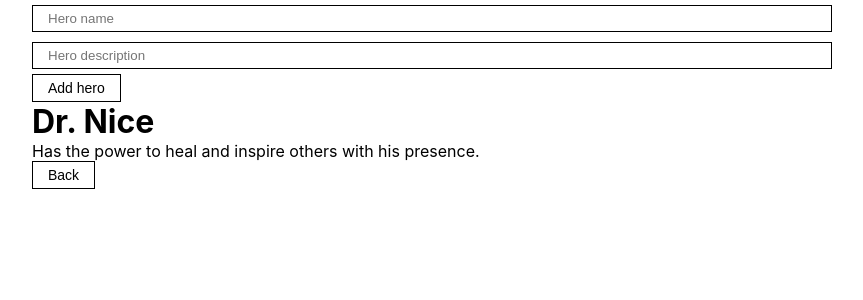
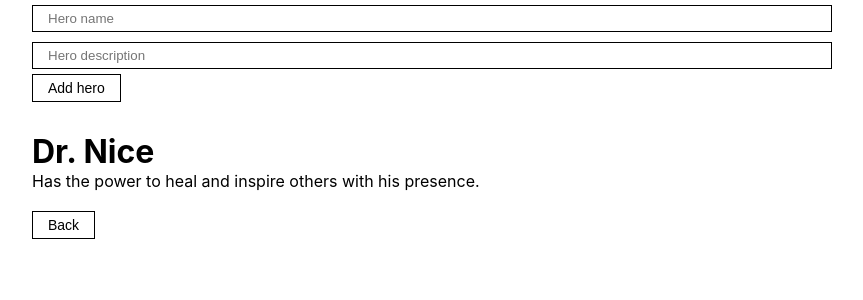
Before and after one commit to YaroslavOkrema/hero-list, a React (Create React App) app: page /hero/1 in a window 1280 px wide. Shown: the top 300 px of the page, without its empty margins (208-1071 px from the left). Built offline with nearby package versions, Linux system fonts and the light colour scheme; the HTML template or start-up script is replaced by a standard one.

Commit message:
feat: add styles

```diff
--- a/src/App.css
+++ b/src/App.css
@@ -26,6 +26,13 @@
   font-size: 14px;
   background: transparent;
   border: 1px solid black;
+  cursor: pointer;
+  transition: .2s;
+}
+
+.hero__btn:hover {
+  color: white;
+  background: black;
 }
 
 .hero__empty {
--- /dev/null
+++ b/src/components/HeroInfo/HeroInfo.css
@@ -0,0 +1,7 @@
+.hero__info {
+    margin-top: 30px;
+}
+
+.hero__description {
+    margin-bottom: 20px;
+}
--- a/src/components/HeroInfo/HeroInfo.tsx
+++ b/src/components/HeroInfo/HeroInfo.tsx
@@ -1,15 +1,16 @@
 import React from 'react';
 import {HeroInfoProps} from "../../interfaces";
 import {useHeroInfo} from "./useHeroInfo";
+import './HeroInfo.css';
 
 
 const HeroInfo: React.FC<HeroInfoProps> = ({heroes}) => {
     const {hero, handleBack} = useHeroInfo(heroes);
 
     return (
-        <div>
+        <div className="hero__info">
             <h1>{hero?.name}</h1>
-            <p>{hero?.description}</p>
+            <p className="hero__description">{hero?.description}</p>
             <button className="hero__btn" onClick={handleBack}>Back</button>
         </div>
     );
```
